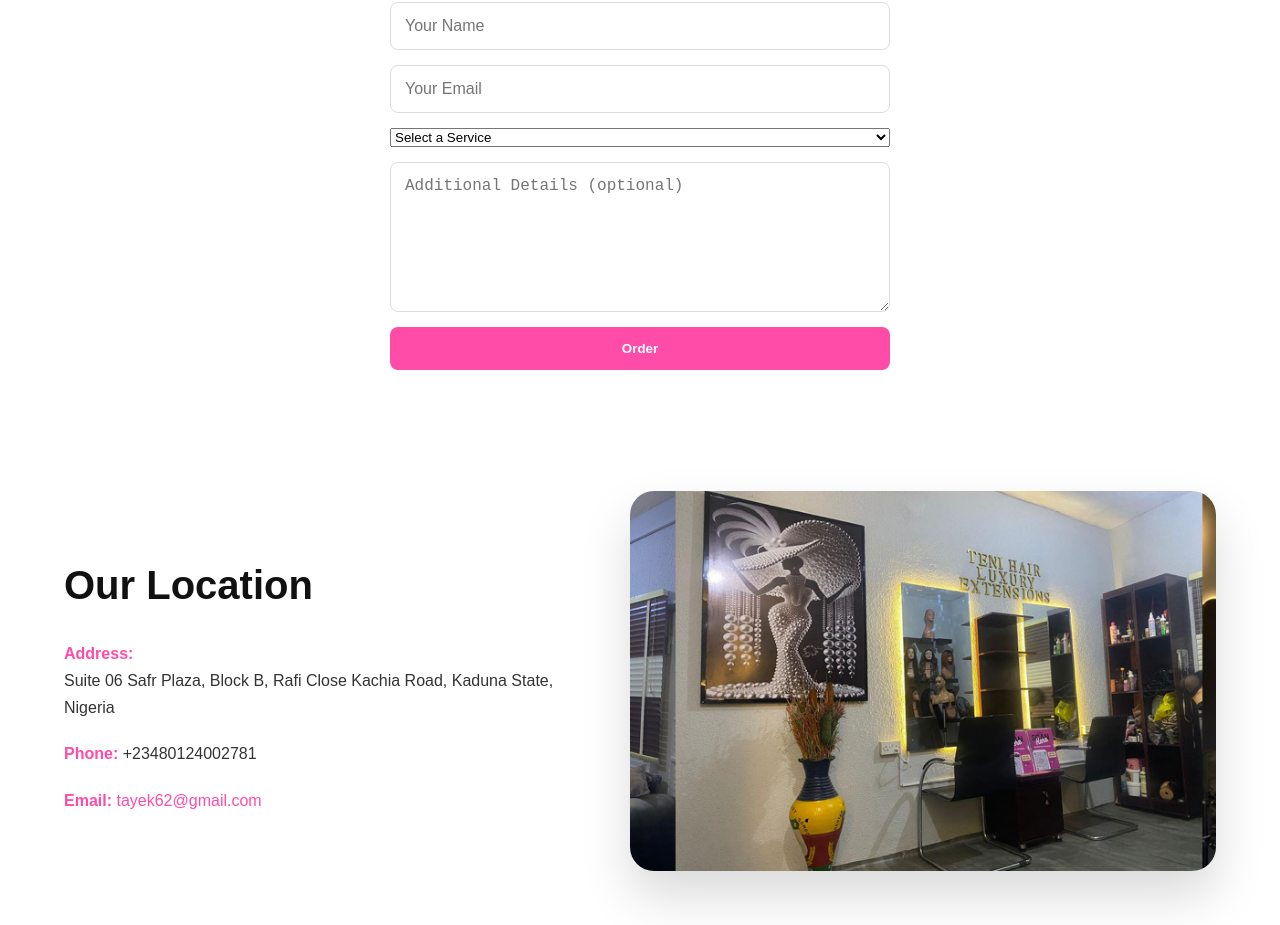
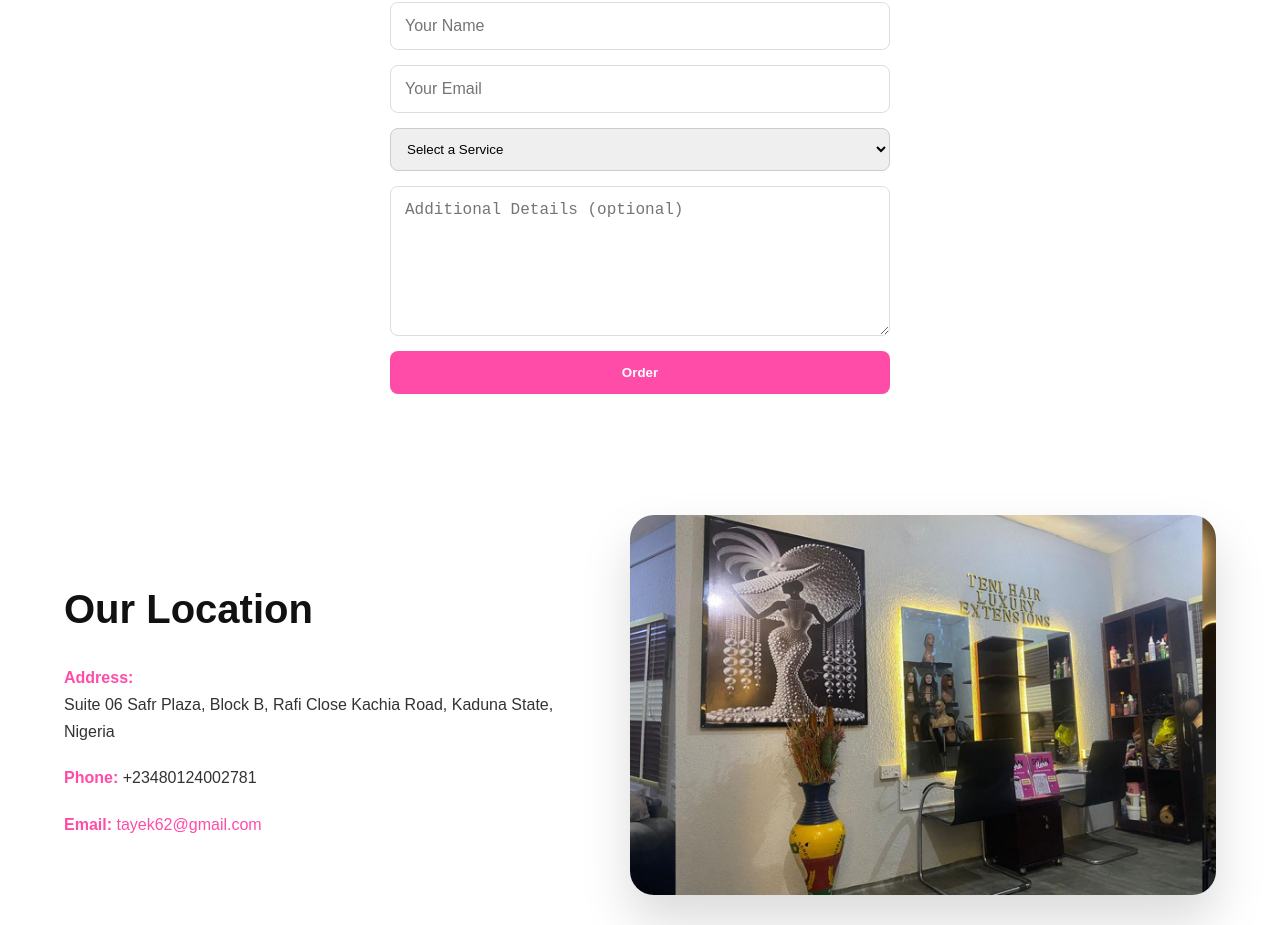
Before and after one commit to Lord-Gabe/TeniHair-frontend, a React (Vite) app: page / in a window 1280 px wide. Shown: the part 4935-5860 px from the top of the page. Built offline with nearby package versions, Linux system fonts and the light colour scheme.

Commit message:
9th commit

```diff
--- a/src/components/ContactForm.jsx
+++ b/src/components/ContactForm.jsx
@@ -234,7 +234,7 @@ export default function ContactForm() {
       <input name="name" placeholder="Your Name" value={formData.name} onChange={handleChange} required />
       <input name="email" type="email" placeholder="Your Email" value={formData.email} onChange={handleChange} required />
 
-      <select name="service" value={formData.service} onChange={handleChange} required>
+      <select name="service" value={formData.service} className={"service-select"} onChange={handleChange} required>
         <option value="">Select a Service</option>
         {Object.keys(serviceOptions).map((service) => (
           <option key={service} value={service}>{service}</option>
@@ -242,7 +242,7 @@ export default function ContactForm() {
       </select>
 
       {formData.service && (
-        <select name="subservice" value={formData.subservice} onChange={handleChange} required>
+        <select name="subservice" value={formData.subservice} className={"service-select"} onChange={handleChange} required>
           <option value="">Select a Sub-Service</option>
           {serviceOptions[formData.service].map((sub) => (
             <option key={sub} value={sub}>{sub}</option>
@@ -251,7 +251,7 @@ export default function ContactForm() {
       )}
 
       {subServiceSpecs[formData.subservice] && (
-        <select name="subservice2" value={formData.subservice2} onChange={handleChange} required>
+        <select name="subservice2" value={formData.subservice2} className={"service-select"} onChange={handleChange} required>
           <option value="">Select Specification</option>
           {subServiceSpecs[formData.subservice].map((spec) => (
             <option key={spec} value={spec}>{spec}</option>
@@ -264,7 +264,7 @@ export default function ContactForm() {
           <input type="date" name="date" min={today} value={formData.date} onChange={handleChange} required />
           {dateError && <p className="error">{dateError}</p>}
 
-          <select name="time" value={formData.time} onChange={handleChange} required>
+          <select name="time" value={formData.time} className={"service-select"} onChange={handleChange} required>
             <option value="">Select a Time</option>
             {timeSlots.map((time) => {
               const past = !isTimeSlotValid(formData.date, time);
```
